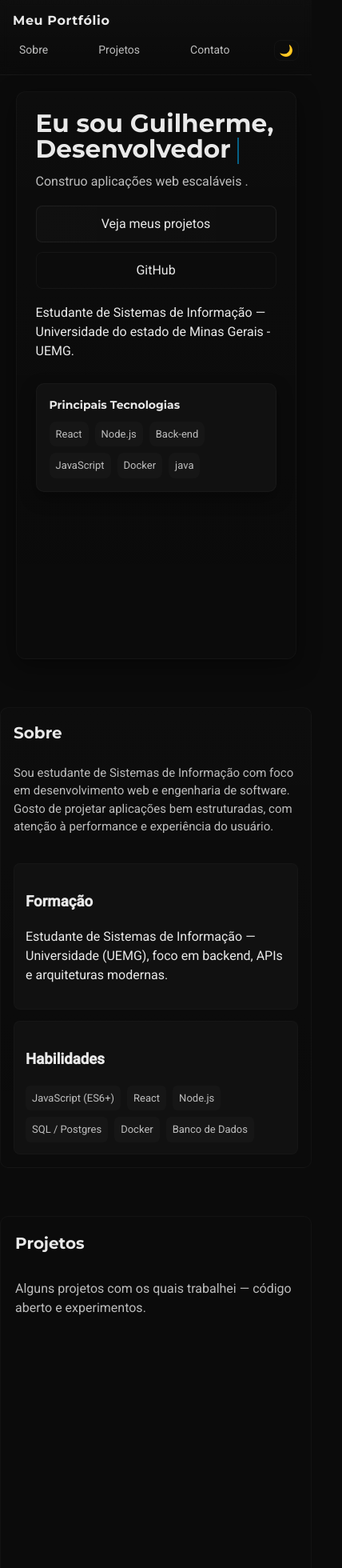
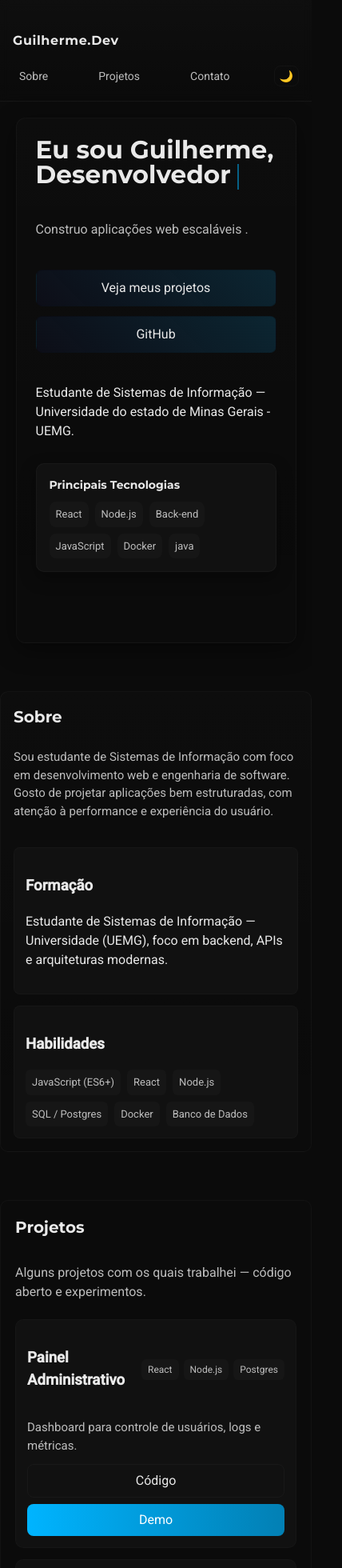
Before and after one commit to Gui-2903/guilhermedev, a React (Vite) app: page / in a window 390 px wide. Shown: the top 1960 px of the page at 80% size, 428 px wide, since content can reach past the window. Built offline with nearby package versions, Linux system fonts and the light colour scheme.

Commit message:
responsivo e cards

```diff
--- a/src/App.jsx
+++ b/src/App.jsx
@@ -21,7 +21,7 @@ export default function App() {
   return (
     <div className={styles.app}>
       <nav className={styles.topNav}>
-        <div className={styles.logo}>Meu Portfólio</div>
+        <div className={styles.logo}>Guilherme.Dev  </div>
         <div className={styles.navLinks}>
           <a href="#about">Sobre</a>
           <a href="#projects">Projetos</a>
--- a/src/components/Contact/Contact.jsx
+++ b/src/components/Contact/Contact.jsx
@@ -29,7 +29,7 @@ export default function Contact() {
         <div className={styles.links}>
           <a href="https://github.com/Gui-2903" target="_blank" rel="noreferrer">GitHub</a>
           <a href="https://www.linkedin.com/in/guilherme-fs29?utm_source=share_via&utm_content=profile&utm_medium=member_android" target="_blank" rel="noreferrer">LinkedIn</a>
-          <a href="mailto:guilhermefs2903@gmail.com">guilhermefs2903@gmail.com</a>
+          <a href="guilhermefs2903@gmail.com">guilhermefs2903@gmail.com</a>
         </div>
 
         <form className={styles.form} onSubmit={(e) => e.preventDefault()}>
--- a/src/components/Header/Header.module.css
+++ b/src/components/Header/Header.module.css
@@ -16,9 +16,13 @@
 
 .left {
   flex: 1 1 60%;
+  display:flex;
+  flex-direction: column;
+  gap: 20px;
+
 }
 .right {
-  flex: 0 0 320px;
+  flex: 0 0 200px;
   display:flex;
   align-items:flex-start;
   justify-content:flex-end;
@@ -68,10 +72,12 @@
   color: var(--text);
   border: 1px solid rgba(255,255,255,0.04);
   transition: transform .12s ease, background .12s ease;
+  background: linear-gradient(225deg, rgb(12 121 171 / 24%), rgb(35 54 237 / 5%));
+  border: 1px solid rgb(0 0 0 / 14%);
 }
 .cta.primary {
-  background: linear-gradient(90deg, rgba(255,255,255,0.02), rgba(255,255,255,0.01));
-  border: 1px solid rgba(255,255,255,0.06);
+  background: linear-gradient(225deg, rgb(12 121 171 / 24%), rgb(35 54 237 / 5%));
+  border: 1px solid rgb(0 0 0 / 14%);
 }
 .cta:hover { transform: translateY(-3px); }
 
@@ -139,5 +145,7 @@
   .cta {
     width: 100%;
     text-align: center;
+    background: linear-gradient(225deg, rgb(12 121 171 / 24%), rgb(35 54 237 / 5%));
+    border: 1px solid rgb(0 0 0 / 14%);
   }
 }
--- a/src/components/Projects/Projects.jsx
+++ b/src/components/Projects/Projects.jsx
@@ -6,7 +6,7 @@ const PROJECTS = [
     id: 1,
     title: "Painel Administrativo",
     desc: "Dashboard para controle de usuários, logs e métricas.",
-    tech: ["React", "Node.js", "Postgres", "Docker"],
+    tech: ["React", "Node.js", "Postgres"],
     github: "https://github.com/Gui-2903/Full-stack-Sptyf",
     demo: "22"
   },
@@ -16,7 +16,7 @@ const PROJECTS = [
     desc: "API de autenticação e gerenciamento de recursos com JWT.",
     tech: ["Node.js", "Express", "JWT"],
     github: "https://github.com/username/api-rest",
-    demo: ""
+    demo: "6"
   },
   {
     id: 3,
@@ -30,7 +30,7 @@ const PROJECTS = [
 
 export default function Projects() {
   useEffect(() => {
-    const els = document.querySelectorAll(`.${styles.card}`);
+    const els = document.querySelectorAll(`.reveal`);
     const obs = new IntersectionObserver(
       (entries) => {
         entries.forEach((entry) => {
@@ -53,7 +53,7 @@ export default function Projects() {
 
       <div className={styles.grid}>
         {PROJECTS.map((p) => (
-          <article key={p.id} className={styles.card}>
+          <article key={p.id} className={`${styles.card} reveal`}>
             <div className={styles.cardHead}>
               <h3>{p.title}</h3>
               <div className={styles.tags}>
--- a/src/components/Projects/Projects.module.css
+++ b/src/components/Projects/Projects.module.css
@@ -17,6 +17,8 @@
   display:grid;
   grid-template-columns: repeat(auto-fill, minmax(260px, 1fr));
   gap:14px;
+  align-items: stretch;
+  justify-items: end;
 }
 .card {
   padding:14px;
@@ -25,13 +27,13 @@
   border:1px solid rgba(255,255,255,0.02);
   transition: transform .18s cubic-bezier(.2,.9,.3,1), box-shadow .18s;
   transform-origin: center;
-  opacity: 0;
-  transform: translateY(12px);
+  /*opacity: 0;
+  transform: translateY(12px);*/
 }
-.card.visible {
+/*.card.visible {
   opacity:1;
   transform: translateY(0);
-}
+}*/
 .card:hover {
   transform: translateY(-6px) scale(1.01);
   box-shadow: 0 16px 40px rgba(0,0,0,0.45);
@@ -61,9 +63,10 @@
    RESPONSIVIDADE - PROJECTS
 ============================ */
 
-@media (max-width: 900px) {
+@media (max-width: 1130px) {
   .grid {
-    grid-template-columns: 1fr;
+    display: flex;
+    flex-direction: column;
   }
 }
 
--- a/src/styles/Global.module.css
+++ b/src/styles/Global.module.css
@@ -49,6 +49,7 @@ body {
 
 /* Top nav */
 .topNav {
+  height: 20vh;
   position: sticky;
   top: 0;
   z-index: 60;
@@ -64,6 +65,8 @@ body {
   font-family: "Montserrat", sans-serif;
   font-weight: 700;
   letter-spacing: 0.6px;
+
+
 }
 .navLinks {
   display: flex;
@@ -187,6 +190,7 @@ body {
 /* NAVBAR mobile */
 @media (max-width: 700px) {
   .topNav {
+    height: 15vh;
     padding: 14px 16px;
     flex-direction: column;
     align-items: flex-start;
@@ -203,6 +207,10 @@ body {
   .navLinks a {
     font-size: 14px;
     padding: 6px 8px;
+  }
+  .logo{
+    position: relative;
+    top: 25px;
   }
 }
 
```
